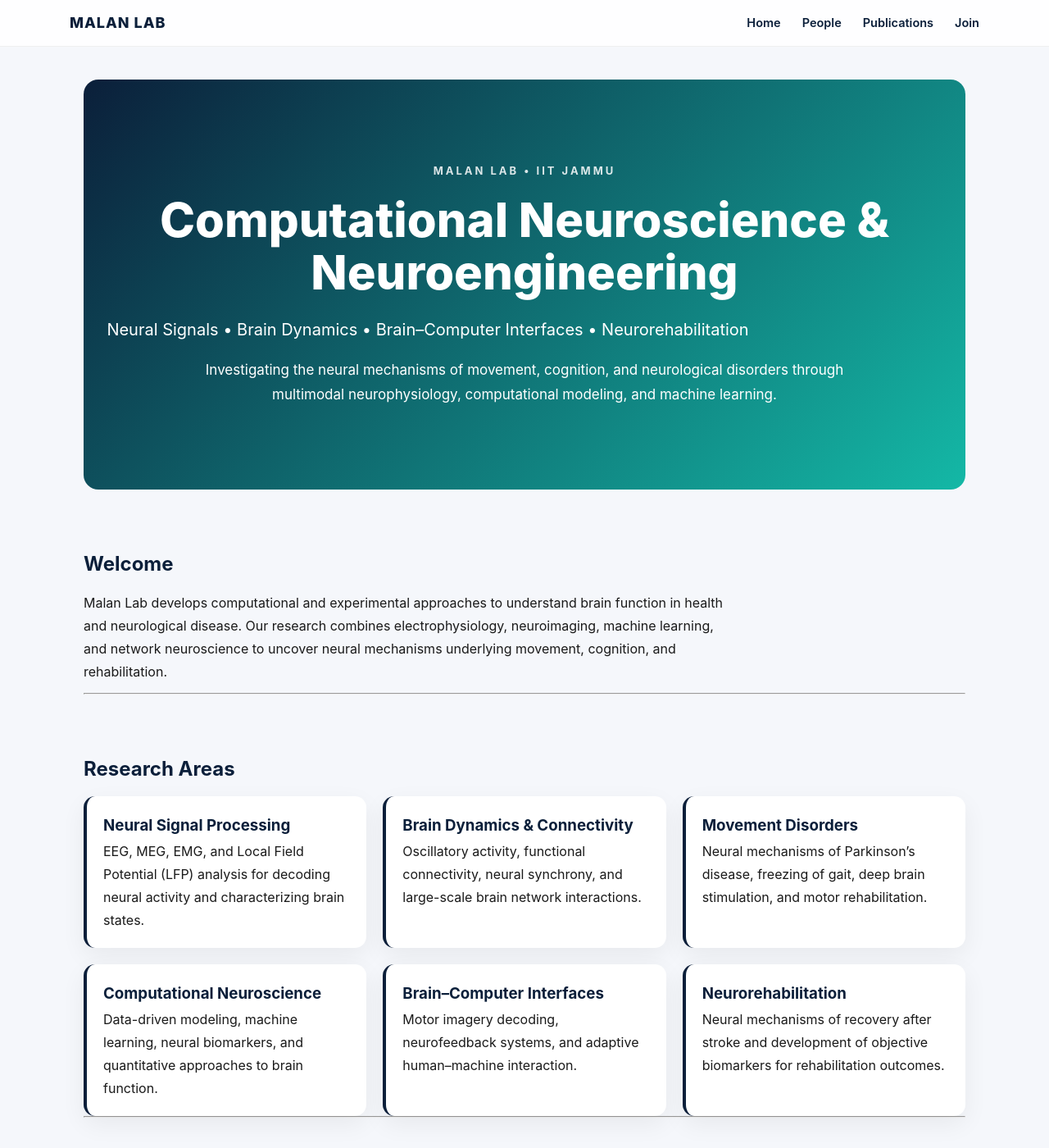
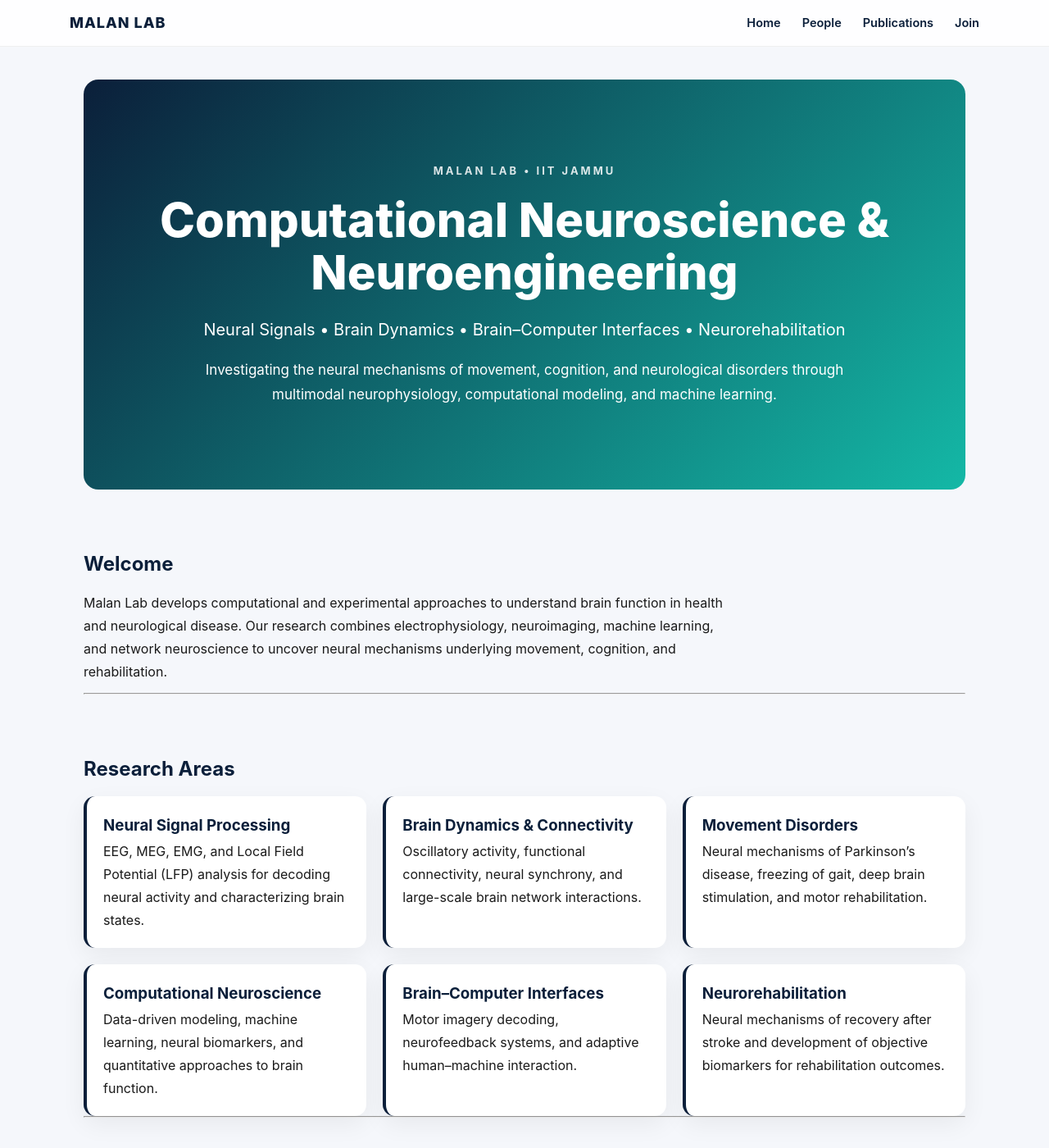
Before and after one commit to malanlab/malanlab.github.io, a Jekyll site: the page built from index.md, in a window 1280 px wide and 1400 px high. Shown: the whole window at 82% size. Built offline with Jekyll 4.4.1, drawn with Linux system fonts in a browser that asks for light colours.

Commit message:
Update style.css

```diff
--- a/assets/style.css
+++ b/assets/style.css
@@ -209,7 +209,9 @@ section {
 
 .tagline {
   font-size: 20px;
-  margin-bottom: 16px;
+  margin: 0 auto 16px;
+  text-align: center;
+  max-width: none;
 }
 
 .subtitle {
```
